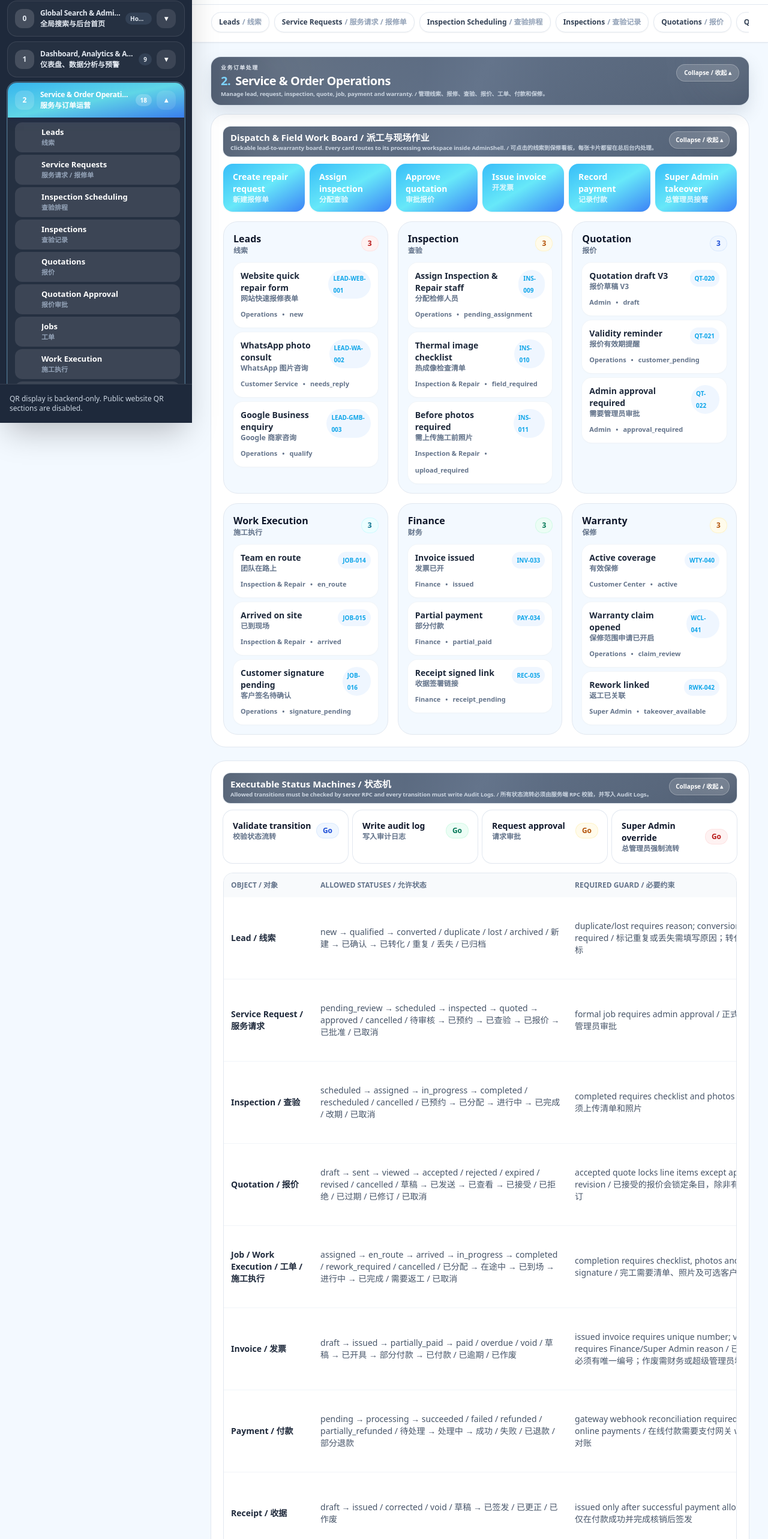
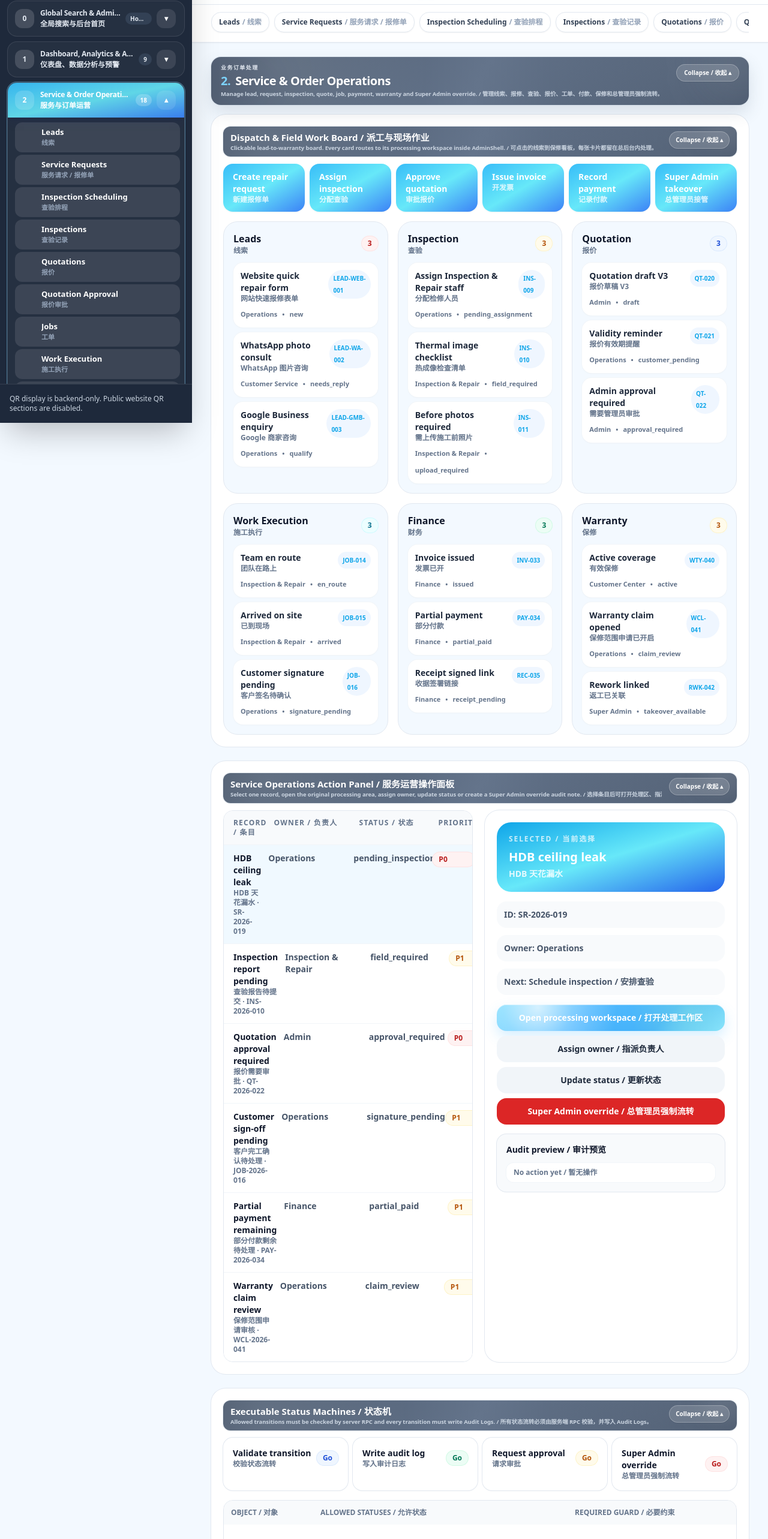
Before and after one commit to gaven2027-hash/NANOFIX_V28_UNIFIED_WEBSITE_ADMIN, a Next.js app: page /service-operations in a window 1280 px wide. Shown: the part 95-2661 px from the top of the page at 60% size. Built offline with nearby package versions, Linux system fonts and the light colour scheme; no server answers.

Commit message:
Connect service operations action panel

```diff
--- a/app/service-operations/page.tsx
+++ b/app/service-operations/page.tsx
@@ -3,14 +3,20 @@ export const dynamic = 'force-dynamic';
 import { AdminShell } from '@/components/AdminShell';
 import { PageHeader } from '@/components/PageHeader';
 import { WorkflowBoard } from '@/components/WorkflowBoard';
+import { ServiceOperationsActionPanel } from '@/components/ServiceOperationsActionPanel';
 import { StatusMachineTable } from '@/components/StatusMachineTable';
 import { MenuAnchorSections } from '@/components/MenuAnchorSections';
 
 export default function Page() {
   return (
     <AdminShell>
-      <PageHeader eyebrow="业务订单处理" title="Service & Order Operations" description="Manage lead, request, inspection, quote, job, payment and warranty. / 管理线索、报修、查验、报价、工单、付款和保修。" />
-      <><><WorkflowBoard /><div className="mt-6"><StatusMachineTable /></div></><MenuAnchorSections route="/service-operations" /></>
+      <PageHeader eyebrow="业务订单处理" title="Service & Order Operations" description="Manage lead, request, inspection, quote, job, payment, warranty and Super Admin override. / 管理线索、报修、查验、报价、工单、付款、保修和总管理员强制流转。" />
+      <div className="space-y-6">
+        <WorkflowBoard />
+        <ServiceOperationsActionPanel />
+        <StatusMachineTable />
+        <MenuAnchorSections route="/service-operations" />
+      </div>
     </AdminShell>
   );
 }
```
